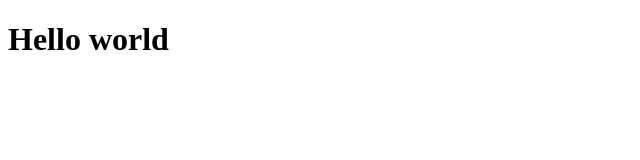
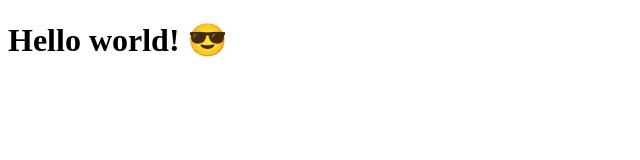
Before and after one commit to DiegoVaz/finance-hub, a Next.js app: page / in a window 1280 px wide. Shown: the top 160 px of the page, without its empty margins (0-640 px from the left). Built offline with nearby package versions, Linux system fonts and the light colour scheme.

Commit message:
adicionando nova msg

```diff
--- a/pages/index.js
+++ b/pages/index.js
@@ -1,5 +1,5 @@
 function Home() {
-    return <h1>Hello world</h1>
+    return <h1>Hello world! 😎</h1>
 }
 
 export default Home
```
